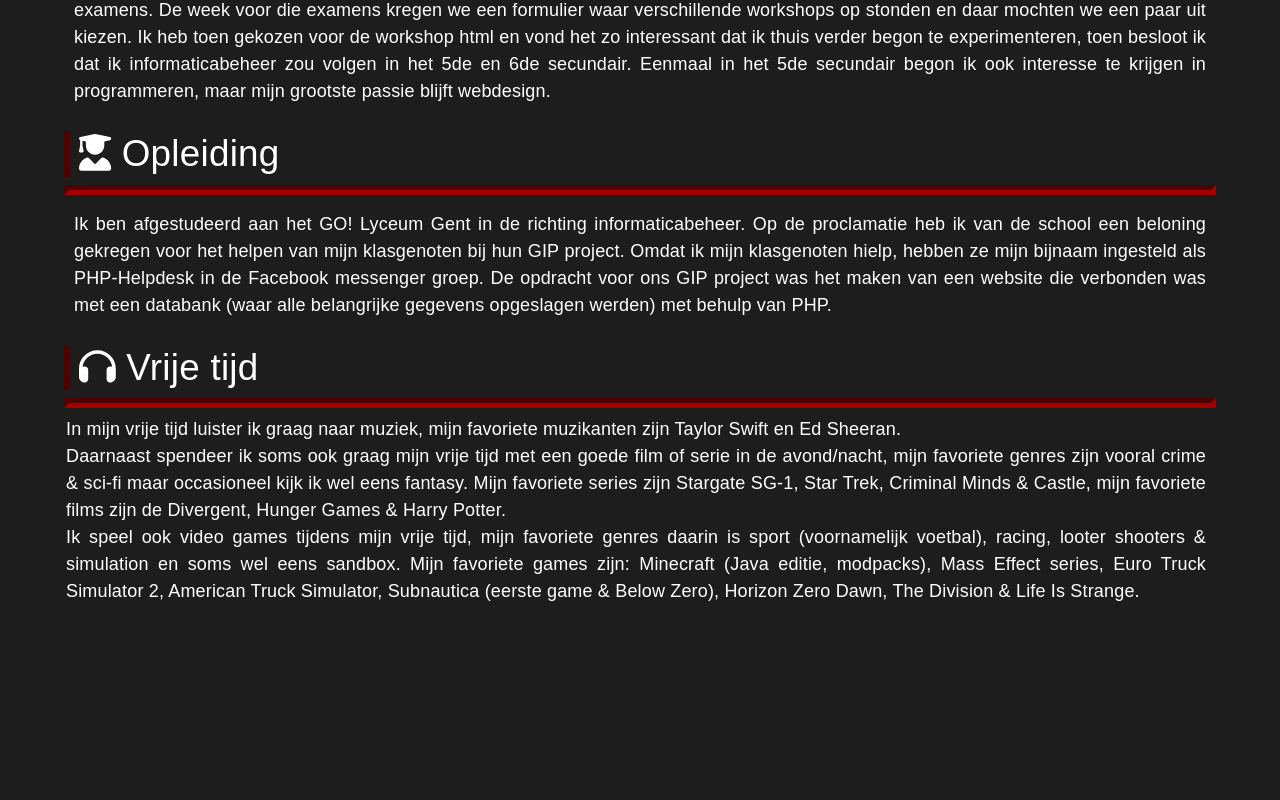
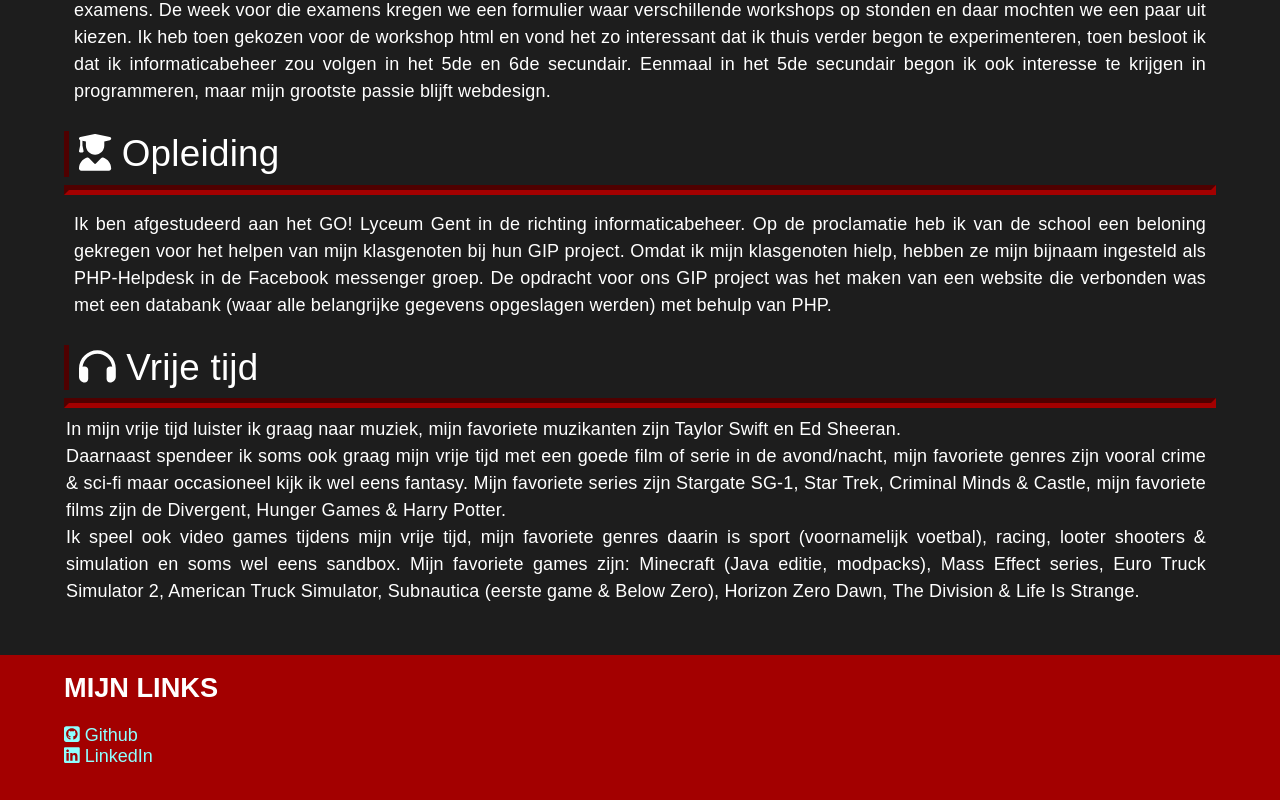
Before and after one commit to Bobobaal/E-Portfolio, a React (Vite) app: page /home in a window 1280 px wide. Shown: the part 520-1320 px from the top of the page. Before the commit the page ends 1125 px from the top, so only its background shows below. Built offline with nearby package versions, Linux system fonts and the light colour scheme.

Commit message:
Footer + changes NavBar

```diff
--- a/package.json
+++ b/package.json
@@ -13,6 +13,7 @@
     "@emotion/react": "^11.10.4",
     "@emotion/styled": "^11.10.4",
     "@fortawesome/fontawesome-svg-core": "^6.2.0",
+    "@fortawesome/free-brands-svg-icons": "^6.2.0",
     "@fortawesome/free-regular-svg-icons": "^6.2.0",
     "@fortawesome/free-solid-svg-icons": "^6.2.0",
     "@fortawesome/react-fontawesome": "^0.2.0",
--- a/src/App.jsx
+++ b/src/App.jsx
@@ -1,7 +1,13 @@
 import { Routes, Route, Navigate } from "react-router-dom";
+
+//Pages
+import AboutMe from "./Pages/AboutMe";
+import Projecten from "./Pages/Projecten";
+
+//Components
 import ScrollToTop from "./Components/ScrollToTop";
-import AboutMe from "./Pages/AboutMe";
 import NavBar from './Components/NavBar';
+import Footer from "./Components/Footer";
 
 export default function App() {
   return (
@@ -11,8 +17,10 @@
       <Routes>
         <Route path="/" element={<Navigate to="/home" />} />
         <Route path="/home" element={<AboutMe />} />
+        <Route path="/projecten" element={<Projecten />} />
         <Route path="*" element={<Navigate to="/home" />} />
       </Routes>
+      <Footer />
     </>
   );
 }
--- /dev/null
+++ b/src/Components/Footer.jsx
@@ -0,0 +1,17 @@
+import { Container, Grid } from "@mui/material";
+import FooterLinks from "./FooterLinks";
+
+
+export default function Footer(){
+  return (
+    <>
+      <div id="footerBox">
+        <Container sx={{paddingTop: "15px", paddingBottom: "15px"}}>
+          <Grid container direction="row">
+            <FooterLinks />
+          </Grid>
+        </Container>
+      </div>
+    </>
+  )
+}
--- /dev/null
+++ b/src/Components/FooterLinks.jsx
@@ -0,0 +1,17 @@
+import { Grid, Typography } from "@mui/material";
+import { FontAwesomeIcon } from '@fortawesome/react-fontawesome';
+import { faSquareGithub, faLinkedin } from '@fortawesome/free-brands-svg-icons';
+
+export default function FooterLinks() {
+  return (
+    <>
+      <Grid item xs={6}>
+        <Typography variant="h5" sx={{ fontWeight: "bold" }}>MIJN LINKS</Typography>
+        <ul>
+          <li><a href="https://github.com/Bobobaal/" target="_blank"><FontAwesomeIcon icon={faSquareGithub} /> Github</a></li>
+          <li><a href="in.com/in/dieter-van-meerbeeck-a738a6160/" target="_blank"><FontAwesomeIcon icon={faLinkedin} /> LinkedIn</a></li>
+        </ul>
+      </Grid>
+    </>
+  )
+}
--- a/src/Components/NavBar.jsx
+++ b/src/Components/NavBar.jsx
@@ -1,7 +1,7 @@
 import { Menu as MenuIcon } from "@mui/icons-material";
 import {
   AppBar, Toolbar, Box, IconButton, Stack,
-  Typography, List, ListItemIcon, ListItemText, ListItemButton, Collapse
+  Typography, List, ListItemIcon, ListItemText, ListItemButton, Collapse, Container
 } from "@mui/material";
 import { useCallback, useState } from "react";
 
@@ -16,15 +16,15 @@
   return (
     <>
       <AppBar id="navbar">
-        <Toolbar disableGutters>
+        <Toolbar component={Container}>
           <Box sx={{ flexGrow: 1, display: { xs: 'none', md: 'flex' } }}>
             <List component={Stack} direction="row" spacing={1}>
-              <ListItemButton>
+              <ListItemButton component="a" href="./home">
                 <ListItemText>
                   Home
                 </ListItemText>
               </ListItemButton>
-              <ListItemButton>
+              <ListItemButton  component="a" href="./projecten">
                 <ListItemText>
                   Projecten
                 </ListItemText>
@@ -37,7 +37,7 @@
             </List>
           </Box>
           <Box sx={{ flexGrow: 1, display: { xs: 'flex', md: 'none' } }}>
-            <List>
+            <List className="mobileNav-Button">
               <ListItemButton onClick={handleClick} disableRipple={true}>
                 <ListItemIcon>
                   <IconButton
@@ -64,15 +64,15 @@
         </Toolbar>
       </AppBar>
       <Collapse in={open} timeout="auto" unmountOnExit>
-        <List id="mobileNav-list" component="div" disablePadding sx={{ borderTop: '1px solid black', backgroundColor: '#A30000', display: { xs: 'flex', md: 'none' } }}>
-          <ListItemButton sx={{ pl: 4 }} >
-            <ListItemText id="mobileNav-text">Home</ListItemText>
+        <List component={Stack} direction="column" disablePadding sx={{ display: { xs: 'flex', md: 'none' } }}>
+          <ListItemButton className="mobileNav-listItem">
+            <ListItemText>Home</ListItemText>
           </ListItemButton>
-          <ListItemButton sx={{ pl: 4 }} >
-            <ListItemText id="mobileNav-text">Projecten</ListItemText>
+          <ListItemButton className="mobileNav-listItem">
+            <ListItemText>Projecten</ListItemText>
           </ListItemButton>
-          <ListItemButton sx={{ pl: 4 }} >
-            <ListItemText id="mobileNav-text">CV</ListItemText>
+          <ListItemButton className="mobileNav-listItem">
+            <ListItemText>CV</ListItemText>
           </ListItemButton>
         </List>
       </Collapse>
--- a/src/Style/style.css
+++ b/src/Style/style.css
@@ -3,13 +3,55 @@
   background-color: #1D1D1D !important;
 }
 
-/*
-In text: #00B9CB
-In footer: #8FFFFF
-a {
-  color: #00B9CB;
+#navbar {
+  text-transform: uppercase;
+  position: static;
 }
-*/
+#navbar #navbar-naam {
+  letter-spacing: 1px;
+  margin-right: 16px;
+  font-size: 20px;
+  text-decoration: none;
+  font-weight: bold;
+}
+#navbar #navbar-menuIcoon {
+  color: white;
+}
+#navbar .MuiListItemText-primary {
+  font-weight: bold;
+}
+
+.mobileNav-Button > .MuiListItemButton-root {
+  padding: 0px !important;
+}
+
+.MuiListItemButton-root.mobileNav-listItem:hover {
+  background-color: #a30000;
+}
+
+.MuiListItemButton-root.mobileNav-listItem {
+  border-top: 1px solid black;
+  background-color: #a30000;
+  padding: 8px 28px;
+}
+.MuiListItemButton-root.mobileNav-listItem .MuiListItemText-primary {
+  font-weight: 550;
+}
+
+@media (min-width: 600px) {
+  .MuiListItemButton-root.mobileNav-listItem {
+    padding: 8px 36px;
+  }
+}
+.selfie {
+  width: 225px;
+  height: 225px;
+  border-radius: 50%;
+  margin-left: auto;
+  margin-right: auto;
+  display: block;
+}
+
 @media (min-width: 1500px) {
   .MuiContainer-root {
     max-width: 1500px !important;
@@ -32,38 +74,34 @@
   margin: 0px 10px !important;
 }
 
-#navbar {
-  text-transform: uppercase;
-  position: static;
+#footerBox {
+  background-color: #a30000;
+  margin-top: 50px;
 }
-#navbar #navbar-naam {
-  letter-spacing: 1px;
-  margin-right: 16px;
-  font-size: 20px;
-  text-decoration: none;
-  font-weight: bold;
+#footerBox h5 {
+  font-size: 1.7rem;
 }
-#navbar #navbar-menuIcoon {
+#footerBox ul {
+  list-style-type: none;
+  font-family: "Montserrat", sans-serif;
   color: white;
+  padding: 0px;
+  font-size: 18px;
+  font-weight: 400;
 }
-#navbar .MuiListItemText-primary {
-  font-weight: bold;
+#footerBox ul li a {
+  color: #8FFFFF !important;
+  -webkit-text-decoration-line: none;
+          text-decoration-line: none;
 }
 
-#mobileNav-text {
-  font-size: 14px;
-  color: white;
+/*
+In text: #00B9CB
+In footer: #8FFFFF
+a {
+  color: #00B9CB;
 }
-
-.selfie {
-  width: 225px;
-  height: 225px;
-  border-radius: 50%;
-  margin-left: auto;
-  margin-right: auto;
-  display: block;
-}
-
+*/
 /* +++++ Scrollbar +++++ */
 /* width */
 ::-webkit-scrollbar {
--- a/src/Style/style.scss
+++ b/src/Style/style.scss
@@ -2,13 +2,60 @@
   margin: 0;
   background-color: #1D1D1D !important;
 }
-/*
-In text: #00B9CB
-In footer: #8FFFFF
-a {
-  color: #00B9CB;
+
+
+#navbar {
+  text-transform: uppercase;
+  position: static;
+
+  #navbar-naam {
+    letter-spacing: 1px;
+    margin-right: 16px;
+    font-size: 20px;
+    text-decoration: none;
+    font-weight: bold;
+  }
+
+  #navbar-menuIcoon {
+    color: white;
+  }
+
+  .MuiListItemText-primary {
+    font-weight: bold;
+  }
 }
-*/
+
+.mobileNav-Button > .MuiListItemButton-root{
+  padding: 0px!important;
+}
+
+.MuiListItemButton-root.mobileNav-listItem:hover{
+  background-color:#a30000;
+}
+
+.MuiListItemButton-root.mobileNav-listItem{
+  border-top: 1px solid black;
+  background-color:#a30000;
+  padding: 8px 28px;
+  .MuiListItemText-primary{
+    font-weight: 550;
+  }
+}
+
+@media (min-width: 600px){
+  .MuiListItemButton-root.mobileNav-listItem{
+    padding: 8px 36px;
+  }
+}
+
+.selfie {
+  width: 225px;
+  height: 225px;
+  border-radius: 50%;
+  margin-left: auto;
+  margin-right: auto;
+  display: block;
+}
 
 @media (min-width: 1500px){
   .MuiContainer-root{
@@ -33,40 +80,35 @@
   margin: 0px 10px!important;
 }
 
-#navbar {
-  text-transform: uppercase;
-  position: static;
-
-  #navbar-naam {
-    letter-spacing: 1px;
-    margin-right: 16px;
-    font-size: 20px;
-    text-decoration: none;
-    font-weight: bold;
+#footerBox{
+  background-color: #a30000;
+  margin-top: 50px;
+  h5{
+    font-size: 1.7rem;
   }
-
-  #navbar-menuIcoon {
+  ul{
+    list-style-type: none;
+    font-family: 'Montserrat',sans-serif;
     color: white;
-  }
-
-  .MuiListItemText-primary {
-    font-weight: bold;
+    padding: 0px;
+    font-size: 18px;
+    font-weight: 400;
+    li{
+      a {
+        color: #8FFFFF!important;
+        text-decoration-line: none;
+      }
+    }
   }
 }
 
-#mobileNav-text {
-  font-size: 14px;
-  color: white;
+/*
+In text: #00B9CB
+In footer: #8FFFFF
+a {
+  color: #00B9CB;
 }
-
-.selfie {
-  width: 225px;
-  height: 225px;
-  border-radius: 50%;
-  margin-left: auto;
-  margin-right: auto;
-  display: block;
-}
+*/
 
 /* +++++ Scrollbar +++++ */
 
```
Also changed, not shown: 2 other files (tests, documents, lock files or other folders).
